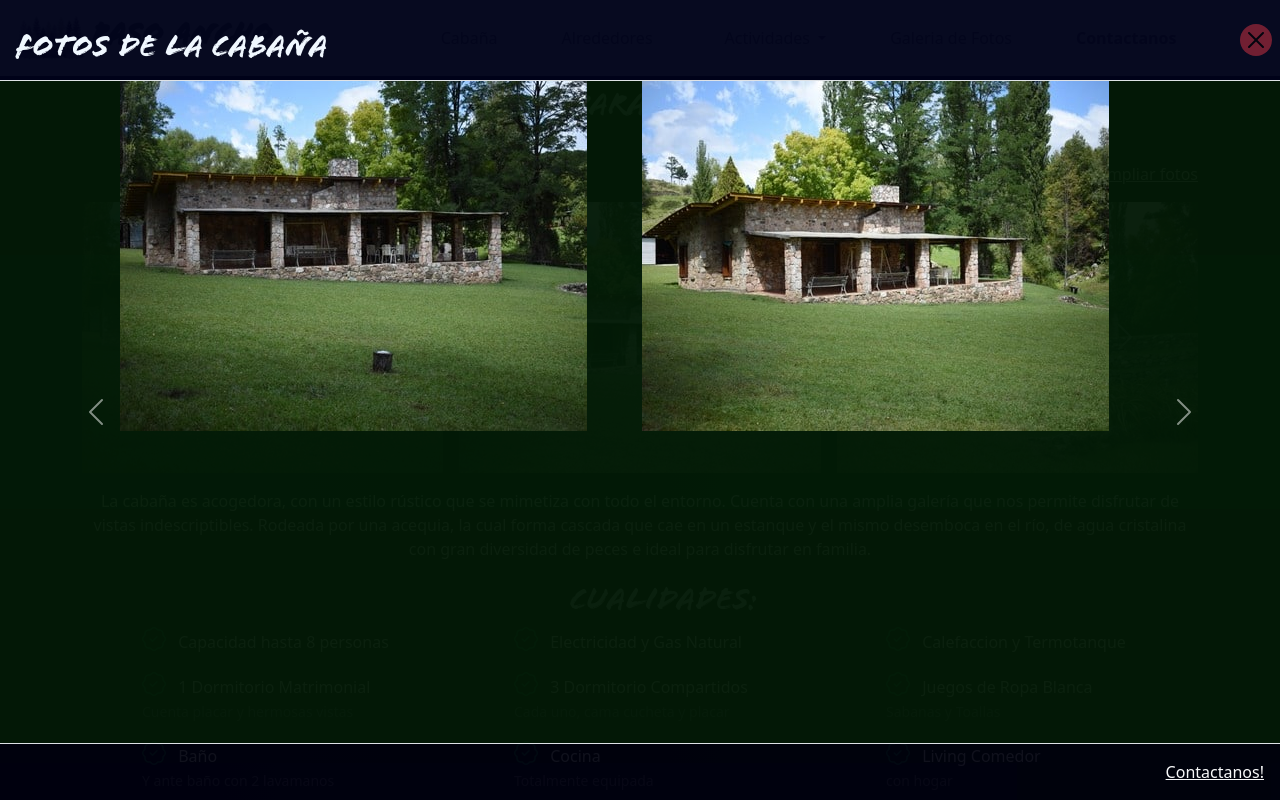
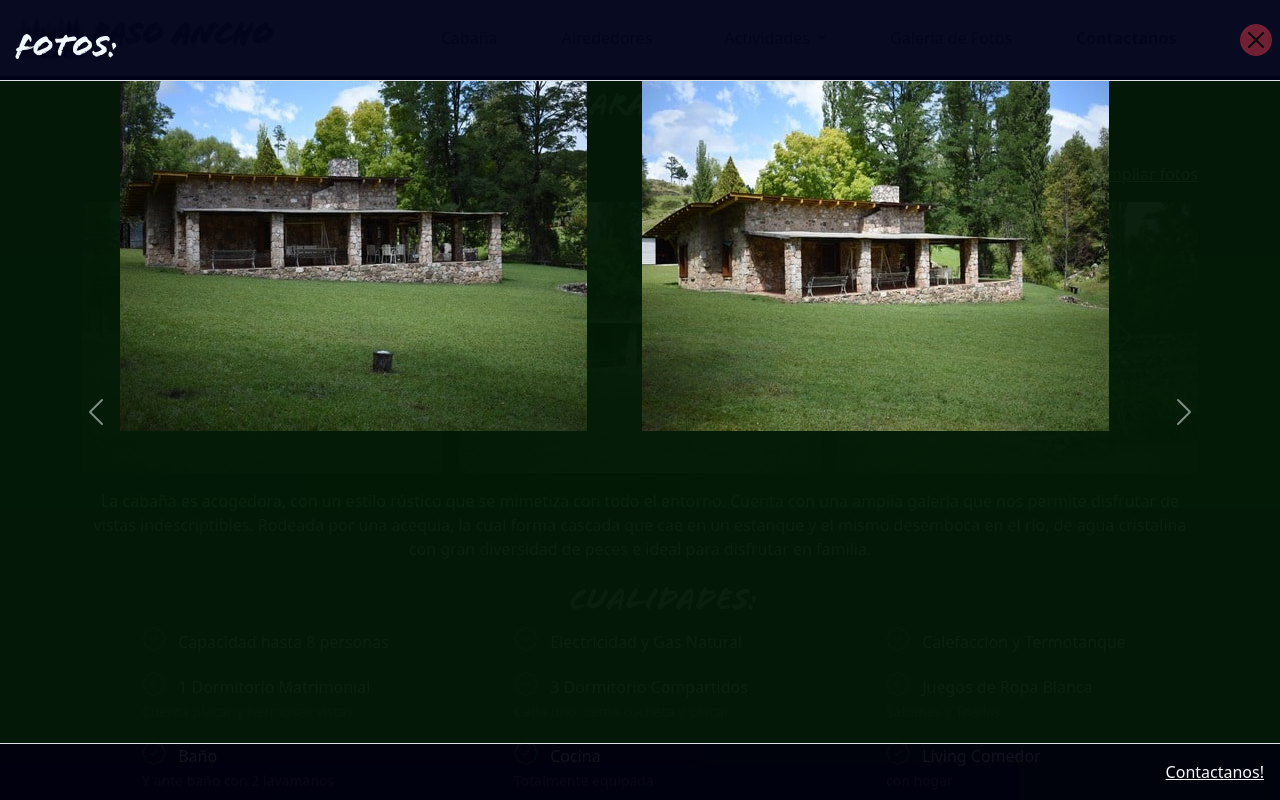
Before and after one commit to Gde-G/Paso-Ancho, a Django app: a page that uses base/templates/base/cabañas.html in a window 1280 px wide, after a click on "Ampliar fotos". Run offline with Django 4.2, Linux system fonts and the light colour scheme; some libraries are stand-ins or nearby versions.

Commit message:
fixing bug img

```diff
--- a/base/templates/base/cabañas.html
+++ b/base/templates/base/cabañas.html
@@ -151,7 +151,7 @@ Cabañas
         <div class="modal-dialog modal-fullscreen" style="background: rgba(0, 4, 51, 0.5);">
             <div class="modal-content" style="background: rgba(0, 0, 0, .5);">
                 <div class="modal-header" style="background: rgba(0, 4, 39, 0.5);">
-                    <h5 class="modal-title main-subtitle mb-0" id="modalCarouselLabel">Fotos de la Cabaña</h5>
+                    <h5 class="modal-title main-subtitle mb-0" id="modalCarouselLabel">Fotos:</h5>
                     <button type="button" class="btn-close bg-danger rounded-circle" data-bs-dismiss="modal"
                         aria-label="Close"></button>
                 </div>
```
